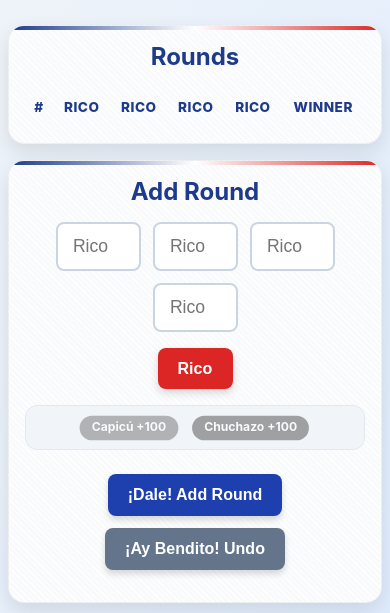
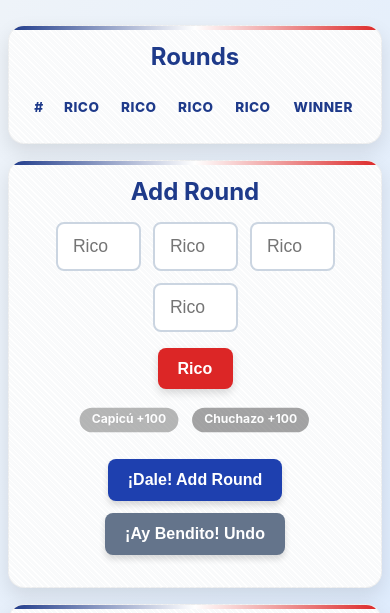
Before and after one commit to RicoPRUSA/Domino-Game-Score-Keeper, a plain HTML site: page index.html in a window 390 px wide. Both pictures are taken after a click on the button "¡A Jugar!". Shown: the part 161-774 px from the top of the page. Drawn offline with Linux system fonts and the light colour scheme.

Commit message:
Update index.html

```diff
--- a/index.html
+++ b/index.html
@@ -2,7 +2,7 @@
 <html lang="en">
 <head>
 <meta charset="UTF-8">
-<meta name="viewport" content="width=device-width, initial-scale=1.0">
+<meta name="viewport" content="width=device-width, initial-scale=1.0, maximum-scale=1.0, user-scalable=no">
 <title>El BORICUA Domino Score Keeper</title>
 
 <!-- Favicon -->
@@ -42,7 +42,7 @@
 /* --- 3D DOMINO TILE STYLES (Scaled Down) --- */
 .domino-stage {
   perspective: 600px;
-  height: 100px; /* Reduced container height */
+  height: 100px;
   display: flex;
   justify-content: center;
   align-items: center;
@@ -51,12 +51,11 @@
 }
 
 .domino-tile {
-  width: 45px;   /* Much narrower */
-  height: 90px;  /* Much shorter */
+  width: 45px;
+  height: 90px;
   background: linear-gradient(135deg, #ffffff 0%, #f0f0f0 100%);
   border-radius: 6px;
   position: relative;
-  /* Thinner 3D Layers */
   box-shadow:
     1px 1px 0px #bbb,
     2px 2px 0px #bbb,
@@ -80,7 +79,6 @@
     6px 6px 15px rgba(0,0,0,0.25);
 }
 
-/* Brass Center Line */
 .line {
   height: 2px;
   background: linear-gradient(to right, #b45309, #f59e0b, #b45309);
@@ -89,7 +87,6 @@
   box-shadow: inset 0 1px 1px rgba(0,0,0,0.2);
 }
 
-/* Grid for dots */
 .half {
   height: 40px;
   padding: 6px;
@@ -101,7 +98,6 @@
   justify-items: center;
 }
 
-/* Engraved Dots */
 .dot {
   width: 7px;
   height: 7px;
@@ -260,7 +256,7 @@
   color: #94a3b8;
 }
 
-/* --- BADGES (Original Pill Shape) --- */
+/* --- BADGES --- */
 .badge {
   display: inline-block;
   padding: 0.35rem 0.8rem;
@@ -286,10 +282,10 @@
   justify-content: center;
   flex-wrap: wrap;
   margin-bottom: 1.5rem;
-  background: #f1f5f9;
-  padding: 0.5rem;
-  border-radius: 50px;
-  border: 1px solid #e2e8f0;
+  /* UPDATED: Transparent Background */
+  background: transparent;
+  padding: 0;
+  border: none;
   width: fit-content;
   margin-left: auto;
   margin-right: auto;
@@ -378,7 +374,6 @@
 @media (max-width: 640px) {
   h1 { font-size: 1.4rem; }
 
-  /* Update Mobile Tweaks for Smaller Tile */
   .domino-stage { height: 80px; }
   .domino-tile { width: 40px; height: 80px; }
   .half { padding: 4px; height: 36px; gap: 3px; }
@@ -386,7 +381,7 @@
 
   .card { padding: 1rem; }
   .pr-flag-badge { width: 45px; height: 45px; bottom: 0.5rem; right: 0.5rem; }
-  .checkbox-group { gap: 0.25rem; width: 100%; padding: 0.4rem; border-radius: 12px; }
+  .checkbox-group { gap: 0.25rem; width: 100%; }
   .checkbox-label .badge { padding: 0.4rem 0.8rem; font-size: 0.8rem; }
 }
 </style>
@@ -409,7 +404,6 @@
 
 <div class="container">
   <div class="logo-block">
-    <!-- 3D TILE -->
     <div class="domino-stage">
       <div class="domino-tile double-six">
         <div class="half top">
@@ -592,6 +586,11 @@
   names.forEach((name, i) => {
     const input = document.createElement('input');
     input.type = 'number';
+
+    // UPDATED: Force Numeric Keypad on Mobile
+    input.setAttribute('inputmode', 'numeric');
+    input.setAttribute('pattern', '[0-9]*');
+
     input.placeholder = name;
     input.id = 'score' + i;
     input.setAttribute('aria-label', name + ' score');
```
